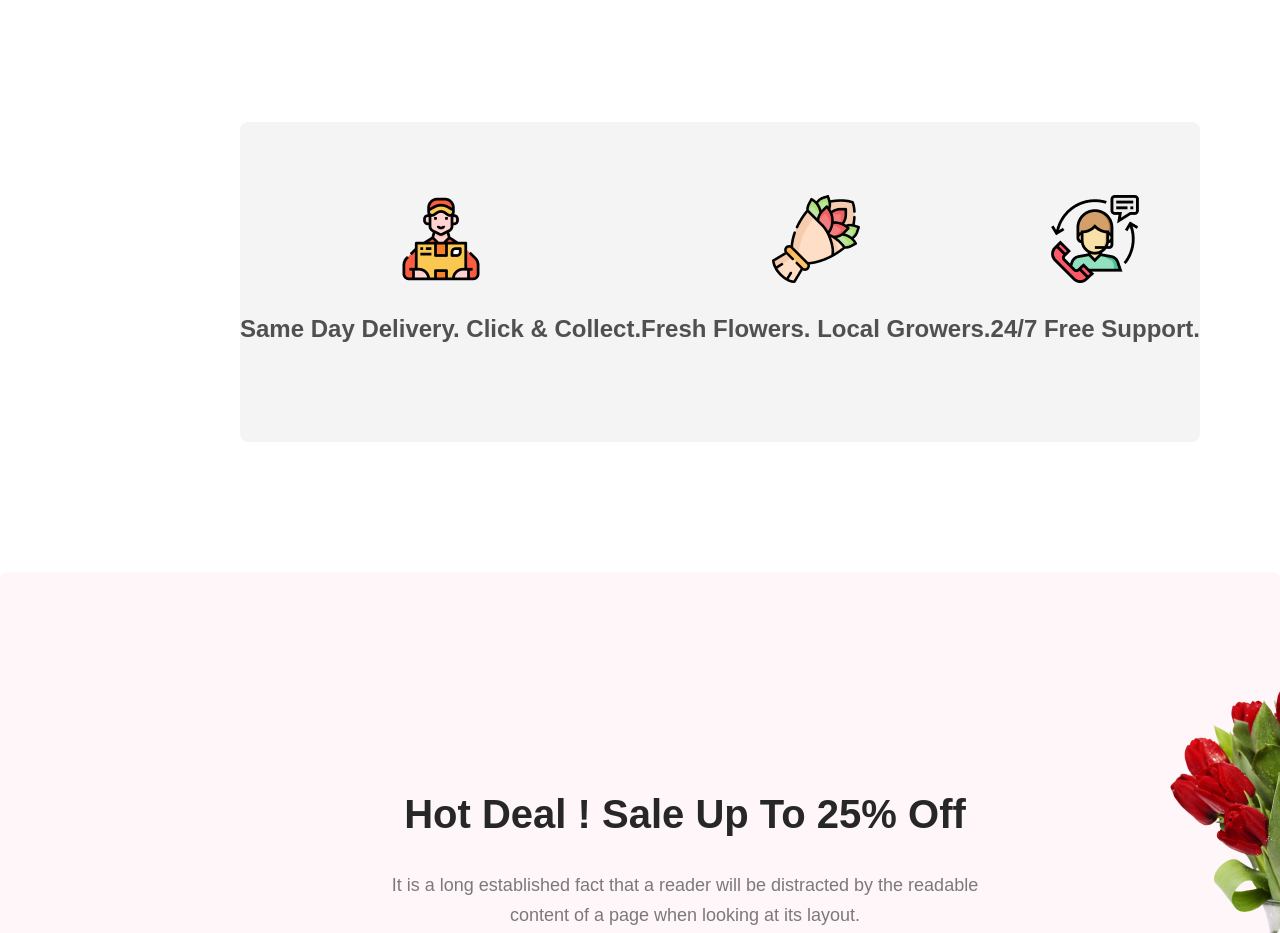
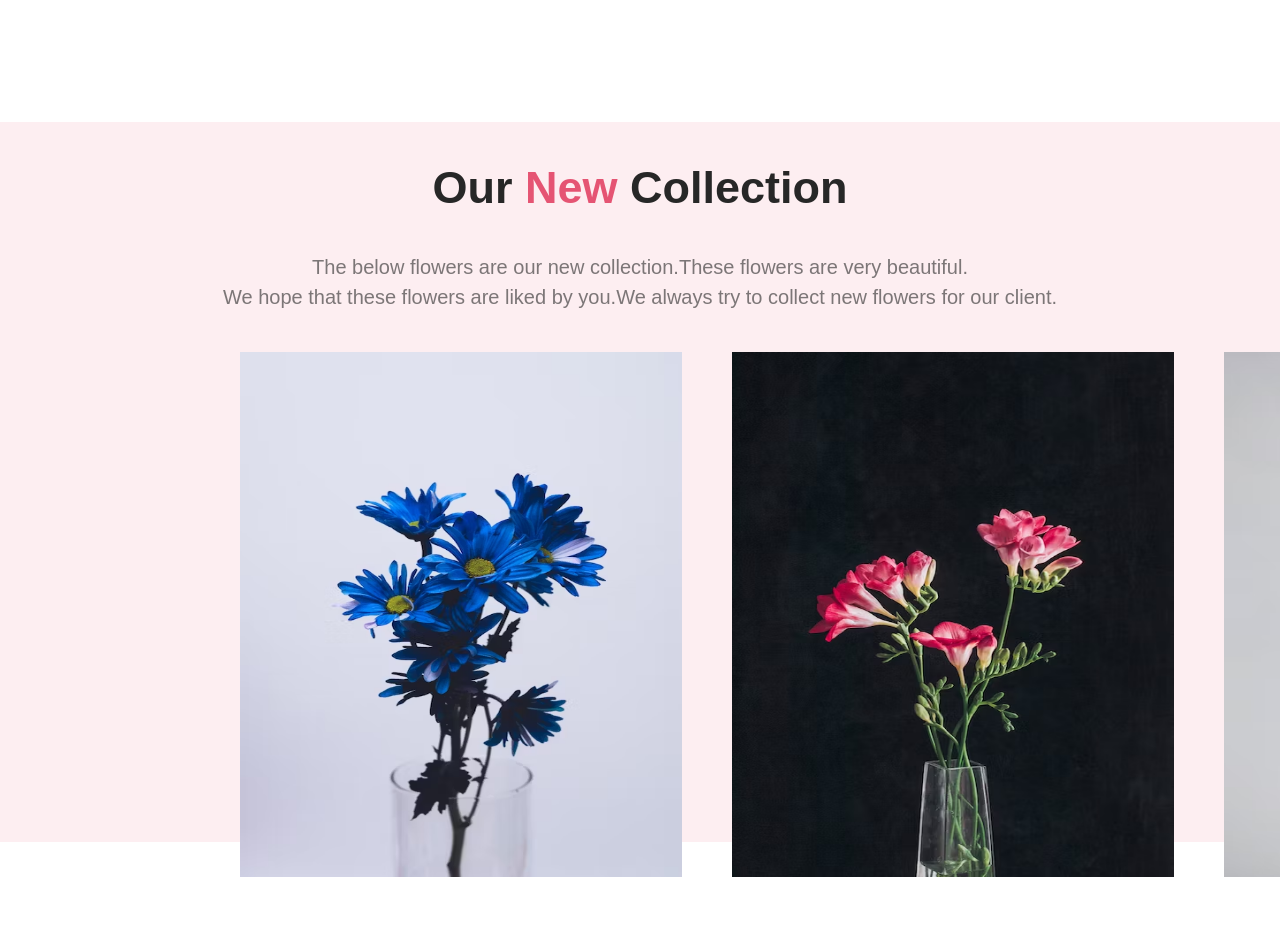
Before and after one commit to Sayedul3731/my-first-assignment-website, a plain HTML site: page index.html in a window 1280 px wide. Shown: the part 1620-2553 px from the top of the page. Drawn offline with Linux system fonts and the light colour scheme.

Commit message:
added extra section (New Collection) design

```diff
--- a/index.html
+++ b/index.html
@@ -10,7 +10,7 @@
     <!-- Header Section Starts Here  -->
     <header class="header-containers">
         <div class="header-content">
-            <h1 class="header-content-title">Let's make beautiful flowers a part of your life.</h1>
+            <h1 class="header-content-title">Welcome Our Flower Website !</h1>
             <p class="header-content-description">It is a long established fact that a reader will be distracted by the readable content of a page when looking at its layout. The point of using Lorem Ipsum is that it has a more-or-less normal distribution of letters.</p>
             <button class="btn-primary">Shop Now</button>
         </div>
@@ -52,6 +52,24 @@
                 </div>
             </div>
         </section>
+        <!-- Extra Section (Our New Collection) Starts Here  -->
+        <section class="new-collection-containers">
+            <div class="new-collection-content">
+                <h2 class="new-collection-title">Our <span>New</span> Collection</h2>
+                <p class="new-collection-description">The below flowers are our new collection.These flowers are very beautiful. <br> We hope that these flowers are liked by you.We always try to collect new flowers for our client.</p>
+            </div>
+            <div class="new-collection-images">
+                <div class="new-collection-img">
+                    <img class="new-img" src="/image/photo-1.avif" alt="">
+                </div>
+                <div class="new-collection-img">
+                    <img class="new-img" src="/image/photo-6.avif" alt="">
+                </div>
+                <div class="new-collection-img">
+                    <img class="new-img" src="/image/photo-2.avif" alt="">
+                </div>
+            </div>
+        </section>
         <!-- Optional Section Starts Here  -->
         <section class="optional-containers">
             <div class="optional-content">
@@ -67,9 +85,10 @@
                 <p class="optional-content-description">24/7 Free Support.</p>
             </div>
         </section>
+        <!-- Hot Deal Section Starts Here  -->
         <section class="hot-deal-containers">
             <div class="hot-deal-content">
-                <h2 class="hot-deal-content-title">Hot Deal ! Sale Up To 25% Off</h2>
+                <h2 class="hot-deal-content-title">Hot Deal ! Sale Up To 25% <span>Off</span></h2>
                 <p class="hot-deal-content-desc">
                     It is a long established fact that a reader will be distracted by the readable content of a page when looking at its layout.
                 </p>
--- a/styles.css/style.css
+++ b/styles.css/style.css
@@ -24,6 +24,7 @@ body{
 }
 .header-content{
     width: 750px;
+    margin-left: 150px;
 
 }
 .header-content-title{
@@ -37,6 +38,7 @@ body{
     font-size: 18px;
     font-weight: 400;
     line-height: 30px;
+    margin-bottom: 32px;
 }
 .header-img{
     width: 630px;
@@ -110,6 +112,40 @@ body{
     font-weight: 700px;
     color: #272727;
 }
+/* Extra section (Our New Collection) Styles Starts Here  */
+.new-collection-containers{
+    width: 100%;
+    height: 90vh;
+    background-color: rgba(233, 86, 117, 0.1);
+    text-align: center;
+    margin-top: 50px;
+    margin-bottom: 130px;
+}
+.new-collection-title{
+    font-size: 45px;
+    font-weight: 800px;
+    color: #272727;
+    padding-top: 40px;
+}
+.new-collection-description{
+    font-size: 20px;
+    font-weight: 400px;
+    line-height: 30px;
+    color: rgba(39, 39, 39, 0.60);
+    margin-bottom: 40px;
+}
+.new-img{
+    width: 442px;
+    height: 525px;
+}
+.new-collection-images{
+    display: flex;
+    justify-content: baseline;
+    align-items: center;
+    gap: 50px;
+    margin-left: 240px;
+}
+
 /* Optional Styles Starts Here  */
 .optional-containers{
     width: 75%;
```
Also changed, not shown: image/photo-1.avif (added), image/photo-2.avif (added), image/photo-3.avif (added), image/photo-4.avif (added), image/photo-5.avif (added), image/photo-6.avif (added).
